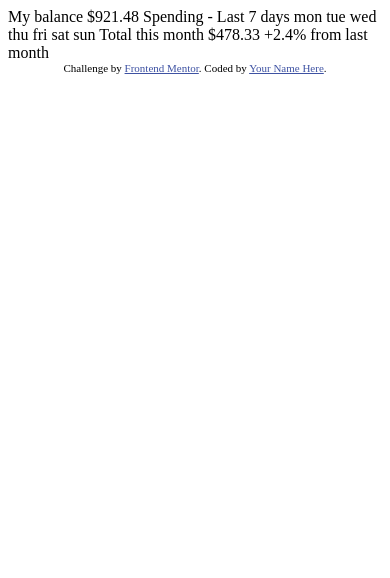
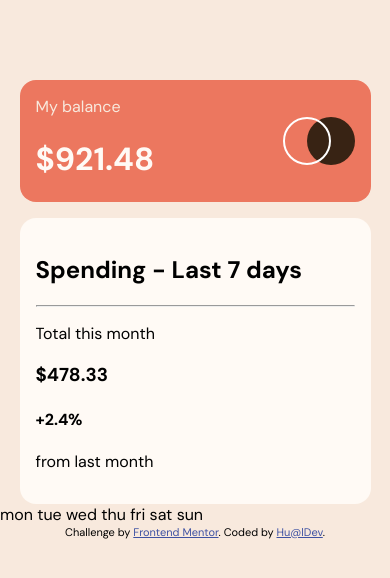
Before and after one commit to HualDev/ChartComponentMain, a plain HTML site: page index.html in a window 390 px wide. Drawn offline with Linux system fonts and the light colour scheme.

Commit message:
Header Mobile Version

```diff
--- /dev/null
+++ b/chart.js
@@ -0,0 +1,7 @@
+const fetchData = fetch('./data.json')
+.then((res) => res.json())
+.then((data) => {
+    return data;
+})
+
+console.log(fetchData)
--- a/index.html
+++ b/index.html
@@ -3,9 +3,11 @@
 <head>
   <meta charset="UTF-8">
   <meta name="viewport" content="width=device-width, initial-scale=1.0"> <!-- displays site properly based on user's device -->
-
+  <link rel="preconnect" href="https://fonts.googleapis.com">
+  <link rel="preconnect" href="https://fonts.gstatic.com" crossorigin>
+  <link href="https://fonts.googleapis.com/css2?family=DM+Sans:wght@400;700&display=swap" rel="stylesheet">
   <link rel="icon" type="image/png" sizes="32x32" href="./images/favicon-32x32.png">
-
+  <link rel="stylesheet" href="./style.css">
   <title>Frontend Mentor | Expenses chart component</title>
 
   <!-- Feel free to remove these styles or customise in your own stylesheet 👍 -->
@@ -15,11 +17,32 @@
   </style>
 </head>
 <body>
+  <header>
+    <div>
+      <p>My balance</p>
+      <h1>$921.48</h1>
+    </div>
+    <img src="./images/logo.svg" alt="Logo image">
+  </header>
 
-  My balance
-  $921.48
+  <main>
+    <h2>Spending - Last 7 days</h2>
+    <div class="spending">
 
-  Spending - Last 7 days
+    </div>
+    <hr>
+    <div class="totals">
+      <div class="this_month">
+        <p>Total this month</p>
+        <h3>$478.33</h3>
+      </div>
+      <div class="last_month">
+        <h4>+2.4%</h4>
+        <p>from last month</p>
+      </div>
+    </div>
+
+  </main>
 
   mon
   tue
@@ -29,15 +52,18 @@
   sat
   sun
 
-  Total this month
-  $478.33
 
-  +2.4%
-  from last month
+
+
+
+
 
   <div class="attribution">
     Challenge by <a href="https://www.frontendmentor.io?ref=challenge" target="_blank">Frontend Mentor</a>.
-    Coded by <a href="#">Your Name Here</a>.
+    Coded by <a href="#">Hu@lDev</a>.
   </div>
+
+  <script src="./chart.js"></script>
+  <script src="./data.json"></script>
 </body>
 </html>
--- /dev/null
+++ b/style.css
@@ -0,0 +1,45 @@
+:root{
+    --softRed: hsl(10, 79%, 65%);
+    --cyan: hsl(186, 34%, 60%);
+    --darkBrown: hsl(25, 47%, 15%);
+    --mediumBrown: hsl(28, 10%, 53%);
+    --cream: hsl(27, 66%, 92%);
+    --veryPaleOrange: hsl(33, 100%, 98%);
+
+}
+
+*{
+    box-sizing: border-box;
+}
+
+body{
+    margin: 0;
+    font-family: 'DM Sans', sans-serif;
+    background-color: var(--cream);
+}
+
+header{
+    width: 90%;
+    background-color: var(--softRed);
+    margin: 5rem auto 1rem;
+    padding: 0 1rem;
+    border-radius: 1rem;
+    display: flex;
+    justify-content: space-between;
+}
+
+header div{
+    color: var(--veryPaleOrange);
+}
+
+header div p{
+    color: var(--cream);
+}
+
+main{
+    width: 90%;
+    margin: auto;
+    background-color: var(--veryPaleOrange);
+    border-radius: 1rem;
+    padding: 1rem 1rem;
+}
```
